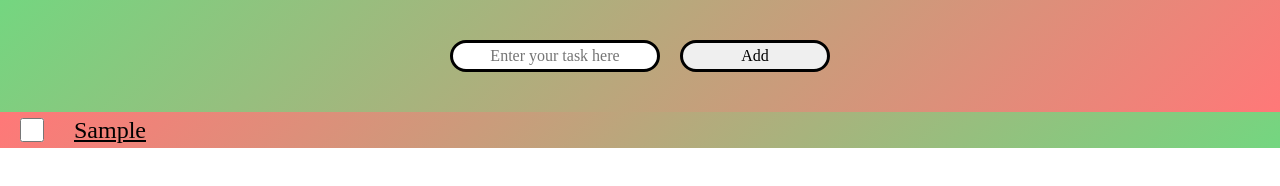
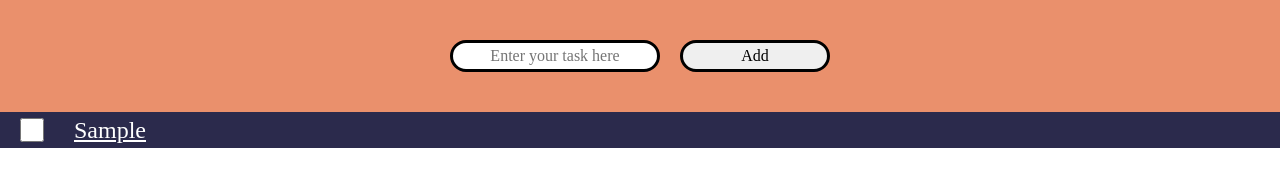
Before and after one commit to ryuk878/toDo, a website with bundled scripts: page public/index.html in a window 1280 px wide. Both pictures are taken after typing "Sample" into the empty fields and a click on the button "Add". Built offline with nearby package versions, Linux system fonts and the light colour scheme; files whose address does not match are found by name.

Commit message:
Change css style

```diff
--- a/public/index.html
+++ b/public/index.html
@@ -13,6 +13,7 @@
     <link rel="stylesheet" type="text/css" href="./styles/new-task-title.css" />
     <link rel="stylesheet" type="text/css" href="./styles/wrapper.css" />
     <link rel="stylesheet" type="text/css" href="./styles/list.css" />
+    <link rel="stylesheet" type="text/css" href="./styles/item.css" />
     <script src="dist/index.js" type="module"></script>
     <title>Todo App based on localstorage TS</title>
   </head>
--- a/public/styles/list.css
+++ b/public/styles/list.css
@@ -3,8 +3,8 @@
   gap: 10px;
   width: 100%;
   font-size: 24px;
-   background-image: linear-gradient(315deg,  #74d680 0% ,#ff7878 100%);
-
+   background-color: #2B2A4C;
+   text-decoration: underline;
 }
 
 .checkboxLabel {
@@ -13,6 +13,7 @@
   text-align: center;
   text-decoration: underline;
   border-radius: 50%!important;
+  color: white;
 
 }
 .checkboxLabel:after{
@@ -24,4 +25,8 @@
   cursor: pointer;
   outline: none;
   border-radius: 40px;
+
 }
+.item {
+  border-bottom: 1px solid white;
+  }
--- a/public/styles/wrapper.css
+++ b/public/styles/wrapper.css
@@ -1,5 +1,5 @@
 .wrapper {
   display: flex;
   gap: 20px;
-  background-image: linear-gradient(315deg, #ff7878 0%, #74d680 100%);
+ background-color: #EA906C;
 }
```
